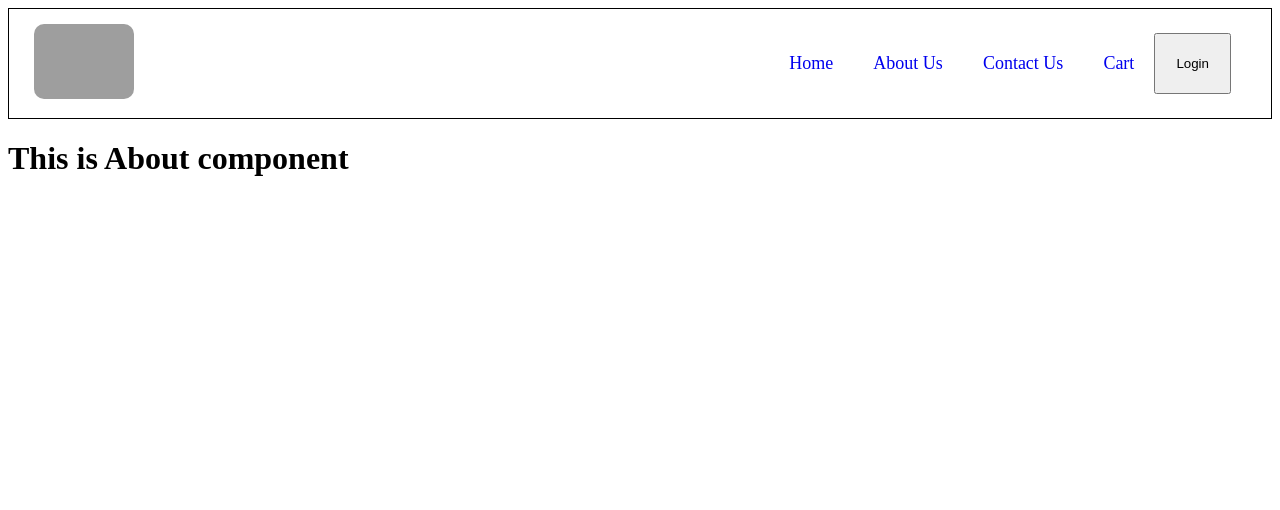
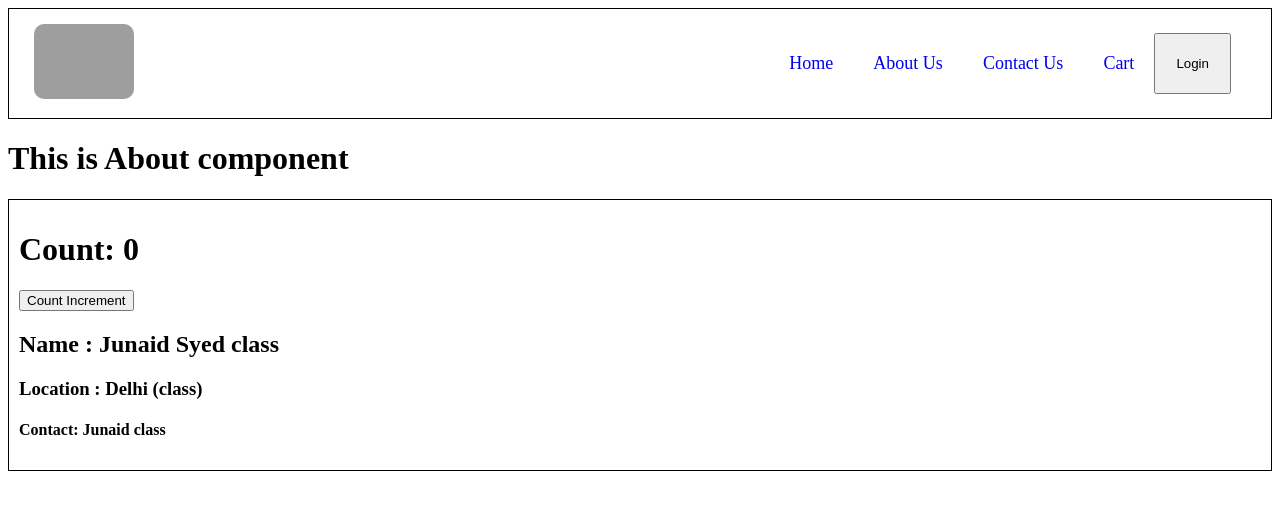
Before and after one commit to junaidsyed-1/namaste-react, a React (Vite) app: page /about in a window 1280 px wide. Shown: the top 510 px of the page. Built offline with nearby package versions, Linux system fonts and the light colour scheme; grey boxes are pictures that could not be loaded.

Commit message:
Basic Class Based Component

```diff
--- a/index.css
+++ b/index.css
@@ -97,3 +97,8 @@
 a {
   text-decoration: none;
 }
+
+.user-card {
+  border: 1px solid black;
+  padding: 10px;
+}
--- a/src/components/About.js
+++ b/src/components/About.js
@@ -1,7 +1,11 @@
+import User from './User'
+import UserClass from './UserClass'
+
 const About = () => {
     return (
         <div id="about">
             <h1>This is About component</h1>
+            <UserClass name={"Junaid Syed class"} location={"Delhi (class)"} />
         </div>
     );
 };
--- /dev/null
+++ b/src/components/User.js
@@ -0,0 +1,16 @@
+import { useState } from "react";
+
+const User = (props) => {
+    const [count] = useState(0);
+    const { name } = props;
+    return (
+        <div className="user-card">
+            <h1>Count: {count}</h1>
+            <h2>Name : {name}</h2>
+            <h3>Location : Delhi</h3>
+            <h4>Contact: Junaid</h4>
+        </div>
+    )
+};
+
+export default User;
--- /dev/null
+++ b/src/components/UserClass.js
@@ -0,0 +1,35 @@
+import React from 'react';
+
+class UserClass extends React.Component {
+
+    constructor(props) {
+        super(props);
+        this.state = {
+            count: 0,
+        }
+    };
+
+    render() {
+
+        const { name, location } = this.props;
+        const { count } = this.state;
+
+        return (
+            <div className="user-card">
+                <h1>Count: {count}</h1>
+                <button onClick={() => {
+                    this.setState({
+                        count: count + 1,
+                    })
+                }}>Count Increment</button>
+                <h2>Name : {name}</h2>
+                <h3>Location : {location}</h3>
+                <h4>Contact: Junaid class</h4>
+
+            </div>
+        )
+    }
+
+};
+
+export default UserClass;
```
